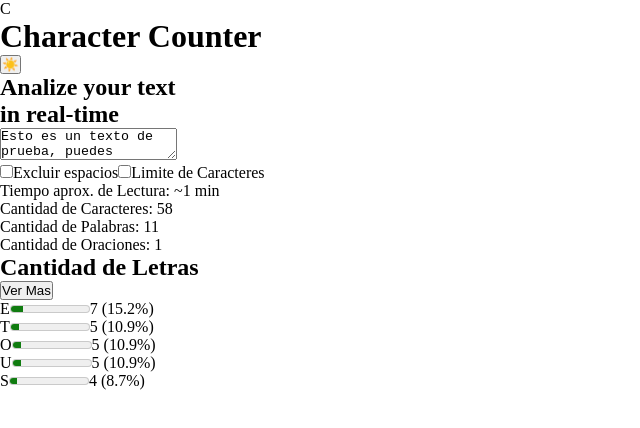
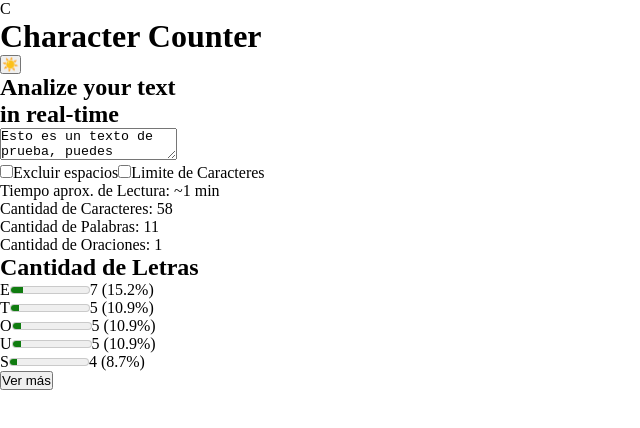
Before and after one commit to Matias-Giorello/Tp-FrontEnd-Final-UTN, a React (Vite) app: page / in a window 1280 px wide. Shown: the top 428 px of the page, without its empty margins (0-640 px from the left). Built offline with nearby package versions, Linux system fonts and the light colour scheme.

Commit message:
add: componeitiazo de html

```diff
--- a/src/App.jsx
+++ b/src/App.jsx
@@ -1,5 +1,9 @@
 import { useState } from "react"
 import { Header } from "./components/Header"
+import { WriteArea } from "./components/WriteArea"
+import { Controls } from "./components/Controls"
+import { Stats } from "./components/Stats"
+import { LetterAnalysis } from "./components/LetterDensity"
 
 const App = () => {
   const [text, setText] = useState("Esto es un texto de prueba, puedes modificarlo a tu gusto.")
@@ -7,21 +11,15 @@ const App = () => {
   const [excludeSpaces, setExcludeSpaces] = useState(false)
   const [limitCharacter, setLimitCharacter] = useState(false)
   const [limitValue, setLimitValue] = useState(300)
-  const [showAll, setShowAll] = useState(false)
 
   const characters = excludeSpaces ? text.replace(/\s/g, "").length : text.length
-
   const words = text.trim() === "" ? 0 : text.trim().split(/\s+/).length
-
   const sentences = text.trim() === "" ? 0 : text.split(/[.!?]/).filter(sentence => sentence.trim() !== "").length
-
   const readingTime = Math.ceil(words/200)
 
   const handleChangeTextArea = (e) => {
     const value = e.target.value
-
     if (limitCharacter) {
-
       if (value.length <= limitValue) {
         setText(value)
       }
@@ -39,10 +37,7 @@ const App = () => {
   const cleanText = text.toLowerCase().replace(/[^a-záéíóúñ]/g, "")
   const total = cleanText.length
 
-  //diccionario clave/valor
   const dictionaryLetters = {}
-
-  // {test : 1}
 
   cleanText.split("").forEach(letter => {
     dictionaryLetters[letter] = (dictionaryLetters[letter] || 0) + 1
@@ -52,32 +47,14 @@ const letters = Object.entries(dictionaryLetters).map(dataLetter => {
     const letterName = dataLetter[0]
     const amountLetter = dataLetter[1]
 
-  const infoToRenderLetter = {
+    return {
       letterName: letterName,
       amount: amountLetter,
       percentage: (amountLetter/total) * 100
     }
-
-  return infoToRenderLetter
   })
 
-
-
-
-
-
-
-
   const sortLetters = letters.sort((a, b) => b.amount - a.amount)
-
-const visibleLetters = showAll ? sortLetters : sortLetters.slice(0, 5)
-
-
-
-
-
-
-
 
   return (
     <main>
@@ -90,51 +67,26 @@ const visibleLetters = showAll ? sortLetters : sortLetters.slice(0, 5)
       onChange={handleChangeTextArea}
       value={text}
       ></textarea>
-      <div>
-        <label>
-          <input
-            type="checkbox"
-            checked={excludeSpaces}
-            onChange={() => setExcludeSpaces(!excludeSpaces)}
+
+      <Controls
+        excludeSpaces={excludeSpaces}
+        setExcludeSpaces={setExcludeSpaces}
+        limitCharacter={limitCharacter}
+        handleChangeInputLimit={handleChangeInputLimit}
+        limitValue={limitValue}
+        setLimitValue={setLimitValue}
       />
-          Excluir espacios
-        </label>
-        <label>
-          <input
-            type="checkbox"
-            checked={limitCharacter}
-            onChange={handleChangeInputLimit}
+
+      <Stats
+        readingTime={readingTime}
+        characters={characters}
+        words={words}
+        sentences={sentences}
       />
-          Limite de Caracteres
-        </label>
-        {
-          limitCharacter &&
-          <input
-          type="number"
-          value={limitValue}
-          onChange={(e) => setLimitValue(e.target.value)}
-          />
-        }
-      </div>
-      <p>Tiempo aprox. de Lectura: ~{readingTime} min</p>
-      <p>Cantidad de Caracteres: {characters}</p>
-      <p>Cantidad de Palabras: {words}</p>
-      <p>Cantidad de Oraciones: {sentences}</p>
-      <section>
-      <h2>Cantidad de Letras</h2>
-      <button onClick={() => setShowAll(!showAll)}> {showAll ? "Ver Menos" : "Ver Mas"}</button>
-        <article>
-          {
-            visibleLetters.map(letter => (<div key={letter.letterName}>
-            <span>{letter.letterName.toUpperCase()}</span>
-            <meter min="0" max="100" value={letter.percentage}></meter>
-            <span>{letter.amount} ({letter.percentage.toFixed(1)}%)</span>
-          </div>))
-          }
-        </article>
-      </section>
+
+      <LetterAnalysis sortLetters={sortLetters} />
     </main>
   )
 }
 
-export  { App }
+export { App }
--- /dev/null
+++ b/src/components/Controls.jsx
@@ -0,0 +1,34 @@
+export const Controls = ({
+  excludeSpaces, setExcludeSpaces,
+  limitCharacter, handleChangeInputLimit,
+  limitValue, setLimitValue
+}) => {
+  return (
+    <div>
+      <label>
+        <input
+          type="checkbox"
+          checked={excludeSpaces}
+          onChange={() => setExcludeSpaces(!excludeSpaces)}
+        />
+        Excluir espacios
+      </label>
+      <label>
+        <input
+          type="checkbox"
+          checked={limitCharacter}
+          onChange={handleChangeInputLimit}
+        />
+        Limite de Caracteres
+      </label>
+      {
+        limitCharacter &&
+        <input
+        type="number"
+        value={limitValue}
+        onChange={(e) => setLimitValue(e.target.value)}
+        />
+      }
+    </div>
+  )
+}
--- /dev/null
+++ b/src/components/LetterDensity.jsx
@@ -0,0 +1,32 @@
+import { useState } from "react"
+
+export const LetterAnalysis = ({ sortLetters }) => {
+  // Creamos un estado local para manejar si mostramos todo o no
+  const [showAll, setShowAll] = useState(false)
+
+  // Si showAll es true, mostramos todas, sino cortamos las primeras 5
+  const lettersToShow = showAll ? sortLetters : sortLetters.slice(0, 5)
+
+  return (
+    <section>
+      <h2>Cantidad de Letras</h2>
+      <article>
+        {
+          lettersToShow.map(letter => (
+          <div key={letter.letterName}>
+            <span>{letter.letterName.toUpperCase()}</span>
+            <meter min="0" max="100" value={letter.percentage}></meter>
+            <span>{letter.amount} ({letter.percentage.toFixed(1)}%)</span>
+          </div>))
+        }
+      </article>
+
+      {/* Solo mostramos el botón si hay más de 5 letras distintas */}
+      {sortLetters.length > 5 && (
+        <button onClick={() => setShowAll(!showAll)}>
+          {showAll ? "Ver menos" : "Ver más"}
+        </button>
+      )}
+    </section>
+  )
+}
--- /dev/null
+++ b/src/components/Stats.jsx
@@ -0,0 +1,10 @@
+export const Stats = ({ readingTime, characters, words, sentences }) => {
+  return (
+    <>
+      <p>Tiempo aprox. de Lectura: ~{readingTime} min</p>
+      <p>Cantidad de Caracteres: {characters}</p>
+      <p>Cantidad de Palabras: {words}</p>
+      <p>Cantidad de Oraciones: {sentences}</p>
+    </>
+  )
+}
--- /dev/null
+++ b/src/components/WriteArea.jsx
@@ -0,0 +1,9 @@
+const WriteArea = ({ handleChangeTextArea, text }) => {
+    return <textarea
+      placeholder="Escribe tu texto..."
+      onChange={handleChangeTextArea}
+      value={text}
+      ></textarea>
+}
+
+export { WriteArea }
```
Lines whose indentation alone changed are shown as unchanged.
